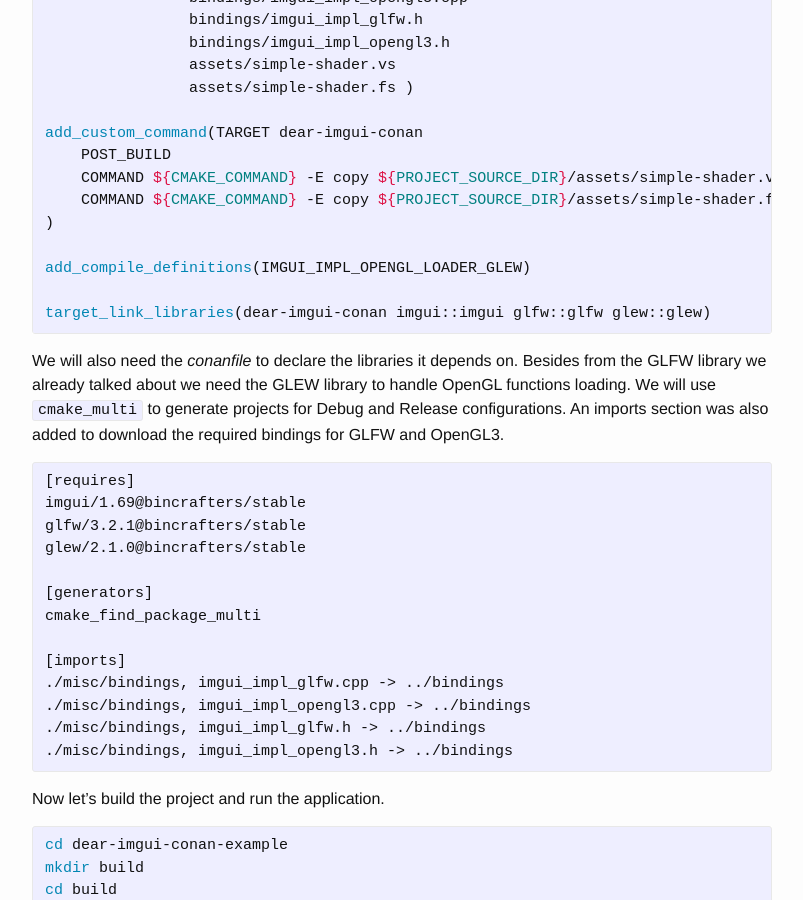
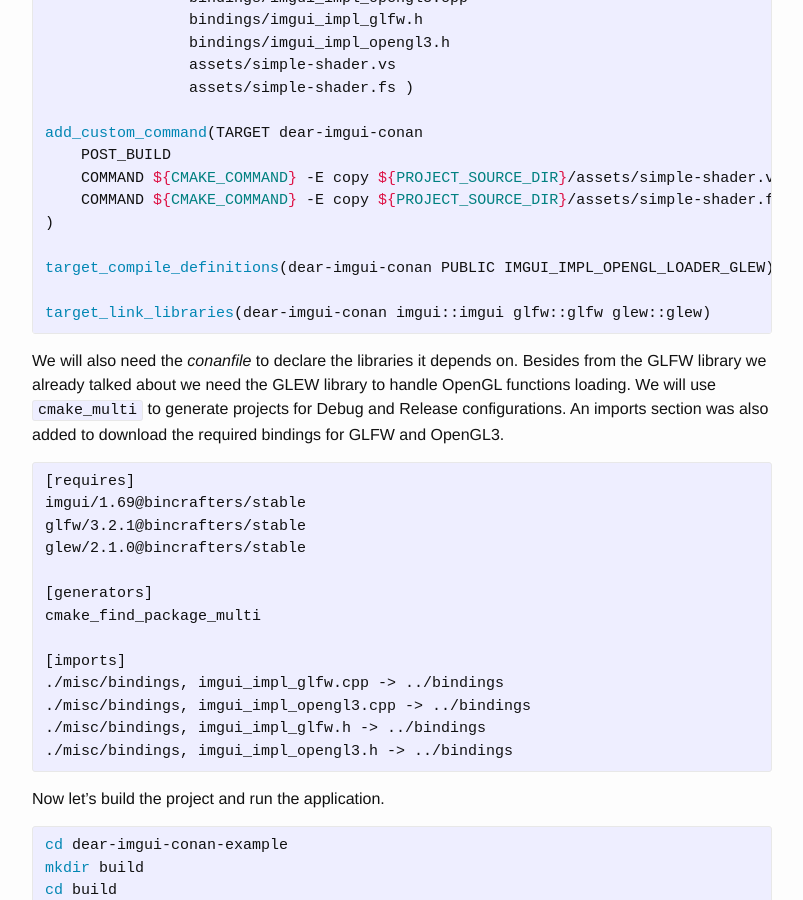
Before and after one commit to conan-io/conan-io.github.io, a Jekyll site: the page built from _posts/2019-06-26-An-introduction-to-the-Dear-ImGui-library.markdown, in a window 1280 px wide and 900 px high, scrolled down 5414 px. Shown: the whole window, without its empty margins (238-1041 px from the left). Built offline with Jekyll 4.4.1, drawn with Linux system fonts in a browser that asks for light colours; comment, search, counter and statistics services are not loaded.

Commit message:
CMake snippet change

```diff
--- a/_posts/2019-06-26-An-introduction-to-the-Dear-ImGui-library.markdown
+++ b/_posts/2019-06-26-An-introduction-to-the-Dear-ImGui-library.markdown
@@ -184,7 +184,7 @@ add_custom_command(TARGET dear-imgui-conan
     COMMAND ${CMAKE_COMMAND} -E copy ${PROJECT_SOURCE_DIR}/assets/simple-shader.fs ${PROJECT_BINARY_DIR}
 )
 
-add_compile_definitions(IMGUI_IMPL_OPENGL_LOADER_GLEW)
+target_compile_definitions(dear-imgui-conan PUBLIC IMGUI_IMPL_OPENGL_LOADER_GLEW)
 
 target_link_libraries(dear-imgui-conan imgui::imgui glfw::glfw glew::glew)
 {% endhighlight %}
```
